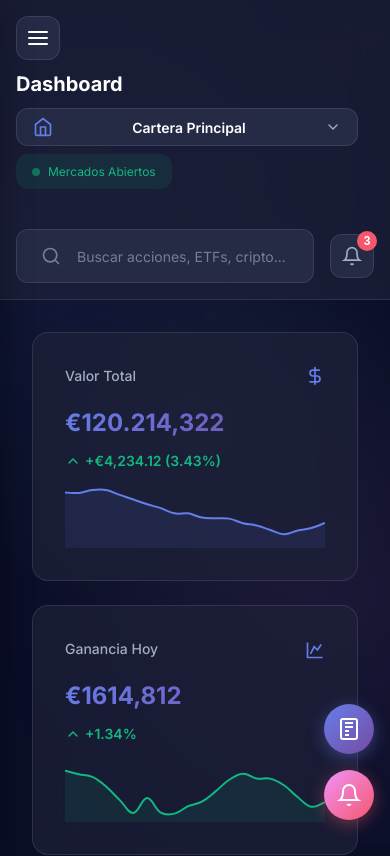
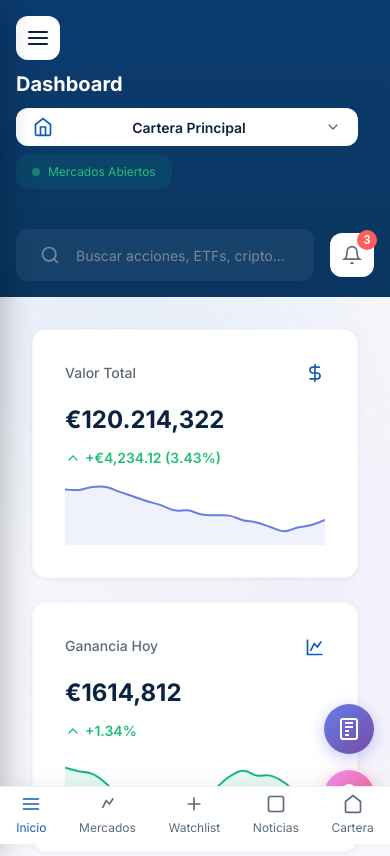
Before and after one commit to franlpz1969/stoxy, a website: page index.html in a window 390 px wide. Shown: the top 856 px of the page. Drawn offline with nearby package versions, Linux system fonts and the light colour scheme; no server answers.

Commit message:
feat(ui): add Yahoo-like mobile theme and bottom navigation

```diff
--- a/index.html
+++ b/index.html
@@ -15,6 +15,7 @@
         rel="stylesheet">
     <!-- Chart.js for professional charts -->
     <script src="https://cdn.jsdelivr.net/npm/chart.js@4.4.1/dist/chart.umd.min.js"></script>
+    <link rel="stylesheet" href="themes/yahoo.css">
 </head>
 
 <body>
@@ -797,6 +798,15 @@
         </div>
     </main>
 
+    <!-- Bottom navigation for mobile (Yahoo-like) -->
+    <nav class="bottom-nav" role="navigation" aria-label="Main">
+        <a href="#" class="active" data-page="dashboard"><svg width="20" height="20" viewBox="0 0 24 24" fill="none" stroke="currentColor"><path d="M3 12h18M3 6h18M3 18h18" stroke-width="2" stroke-linecap="round"/></svg><span>Inicio</span></a>
+        <a href="#" data-page="markets"><svg width="20" height="20" viewBox="0 0 24 24" fill="none" stroke="currentColor"><path d="M7 16l4-8 4 4 4-6" stroke-width="2" stroke-linecap="round"/></svg><span>Mercados</span></a>
+        <a href="#" data-page="watchlist"><svg width="20" height="20" viewBox="0 0 24 24" fill="none" stroke="currentColor"><path d="M12 5v14M5 12h14" stroke-width="2" stroke-linecap="round"/></svg><span>Watchlist</span></a>
+        <a href="#" data-page="news"><svg width="20" height="20" viewBox="0 0 24 24" fill="none" stroke="currentColor"><path d="M19 3H5c-1.1 0-2 .9-2 2v14c0 1.1.9 2 2 2h14c1.1 0 2-.9 2-2V5c0-1.1-.9-2-2-2z" stroke-width="2"/></svg><span>Noticias</span></a>
+        <a href="#" data-page="portfolio"><svg width="20" height="20" viewBox="0 0 24 24" fill="none" stroke="currentColor"><path d="M3 9l9-7 9 7v11a2 2 0 0 1-2 2H5a2 2 0 0 1-2-2z" stroke-width="2"/></svg><span>Cartera</span></a>
+    </nav>
+
     <!-- Modals -->
     <!-- Add Position Modal -->
     <div class="modal" id="addPositionModal">
--- /dev/null
+++ b/themes/yahoo.css
@@ -0,0 +1,88 @@
+/* Yahoo-like mobile theme overrides */
+:root {
+  --bg-primary: #f5f7fb; /* page background */
+  --bg-secondary: #ffffff;
+  --bg-tertiary: #f0f3f8;
+  --bg-elevated: #ffffff;
+
+  --text-primary: #0b2340; /* deep navy text */
+  --text-secondary: #5b6b7a;
+  --text-tertiary: #7b8897;
+
+  --accent-purple: #0f5bb5; /* primary blue */
+  --accent-blue: #0f5bb5;
+  --accent-green: #21c07a;
+  --accent-red: #ff5c5c;
+
+  --success: #21c07a;
+  --danger: #ff5c5c;
+
+  --shadow-sm: 0 1px 4px rgba(16,24,40,0.06);
+  --shadow-md: 0 6px 18px rgba(16,24,40,0.08);
+
+  --radius-md: 12px;
+  --radius-lg: 14px;
+}
+
+body {
+  background: var(--bg-primary);
+  color: var(--text-primary);
+}
+
+/* Header becomes compact and navy */
+.header {
+  background: linear-gradient(180deg,#0b3b6f 0%, #0a355f 100%);
+  color: #fff;
+  border-bottom: none;
+}
+
+.page-title { color: #fff; }
+
+.search-bar { background: rgba(255,255,255,0.06); border: none; }
+
+/* Cards: white surfaces with subtle shadow */
+.summary-card,
+.watchlist-container,
+.chart-container,
+.holdings-container,
+.news-container {
+  background: var(--bg-secondary);
+  color: var(--text-primary);
+  border: 1px solid rgba(11,35,64,0.04);
+  box-shadow: var(--shadow-sm);
+}
+
+.card-value { background: none; -webkit-text-fill-color: unset; color: var(--text-primary); }
+.card-label { color: var(--text-secondary); }
+.card-change.positive { color: var(--success); }
+.card-change.negative { color: var(--danger); }
+
+/* Watchlist compact, similar to Yahoo mobile */
+.watchlist-item { padding: 12px 14px; border-radius: 10px; background: #fff; }
+.watchlist-price { color: var(--text-primary); }
+
+/* Bottom navigation bar (mobile) */
+.bottom-nav {
+  position: fixed;
+  left: 0;
+  right: 0;
+  bottom: 0;
+  height: 58px;
+  background: #ffffff;
+  border-top: 1px solid rgba(11,35,64,0.06);
+  display: flex;
+  justify-content: space-around;
+  align-items: center;
+  z-index: 2000;
+  box-shadow: 0 -6px 18px rgba(16,24,40,0.04);
+}
+
+.bottom-nav a { text-decoration: none; color: var(--text-secondary); font-size: 12px; display:flex; flex-direction:column; align-items:center; gap:4px; }
+.bottom-nav a.active { color: var(--accent-blue); }
+
+/* Adjust main content padding for bottom nav */
+.content-area { padding-bottom: 88px; }
+
+@media (min-width: 1025px) {
+  .bottom-nav { display: none; }
+}
```
